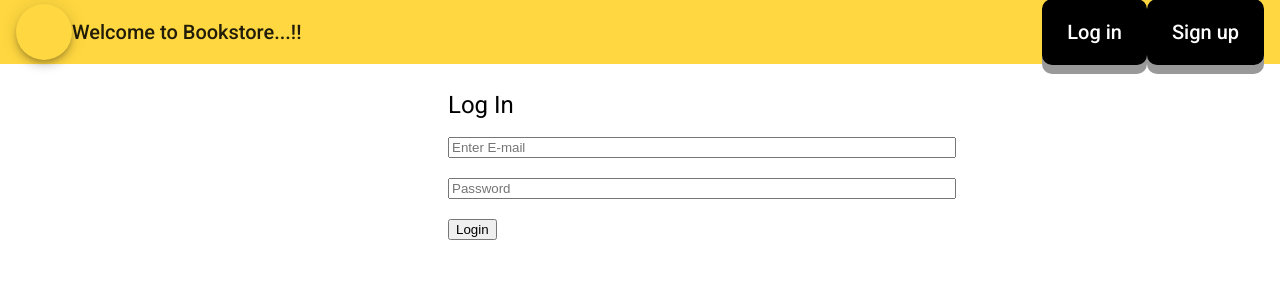
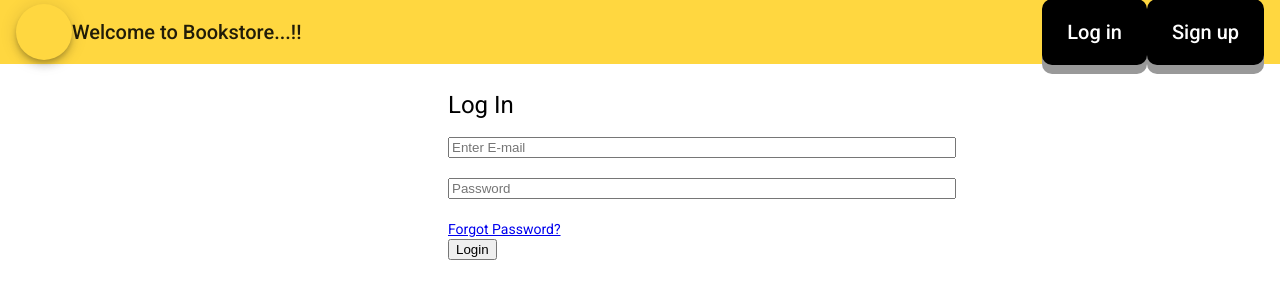
Before and after one commit to imjayeshr/webapp, an Angular app in the folder ui/: page /signin in a window 1280 px wide. Shown: the top 300 px of the page. Built offline with nearby package versions, Linux system fonts and the light colour scheme.

Commit message:
Adding files

```diff
--- a/ui/src/app/signin/signin.component.html
+++ b/ui/src/app/signin/signin.component.html
@@ -8,15 +8,19 @@
                 <h1 class="h1">Log In</h1>
                 <!--  Div class for E-mail -->
                   <div class="form-group">
-                    <input [(ngModel)]="email" class="form-control" type="email" required name="email" placeholder="Enter E-mail"
+                    <input [(ngModel)]="email" class="form-control" maxlength="200"  type="email" required name="email" placeholder="Enter E-mail"
                       required minlength="5" maxlength="40" />
                   </div><br>
 
                   <!-- Div class for password -->
                   <div class="form-group">
-                    <input [(ngModel)]="password" class="form-control" type="password" required name="password" placeholder="Password">
+                    <input [(ngModel)]="password" class="form-control" maxlength="200" type="password" required name="password" placeholder="Password">
                   </div><br>
-
+                  <div class="forgotpwd">
+                    <a [routerLink] = "['/forgot']">
+                      Forgot Password?
+                    </a>
+                  </div>
                    <!-- Div class for Login Button -->
               <div class="form-group loginBtnClass">
                 <button class="loginButton" (click)="UserLogin()">Login</button>
```
Also changed, not shown: 4 other files (tests, documents, lock files or other folders).
